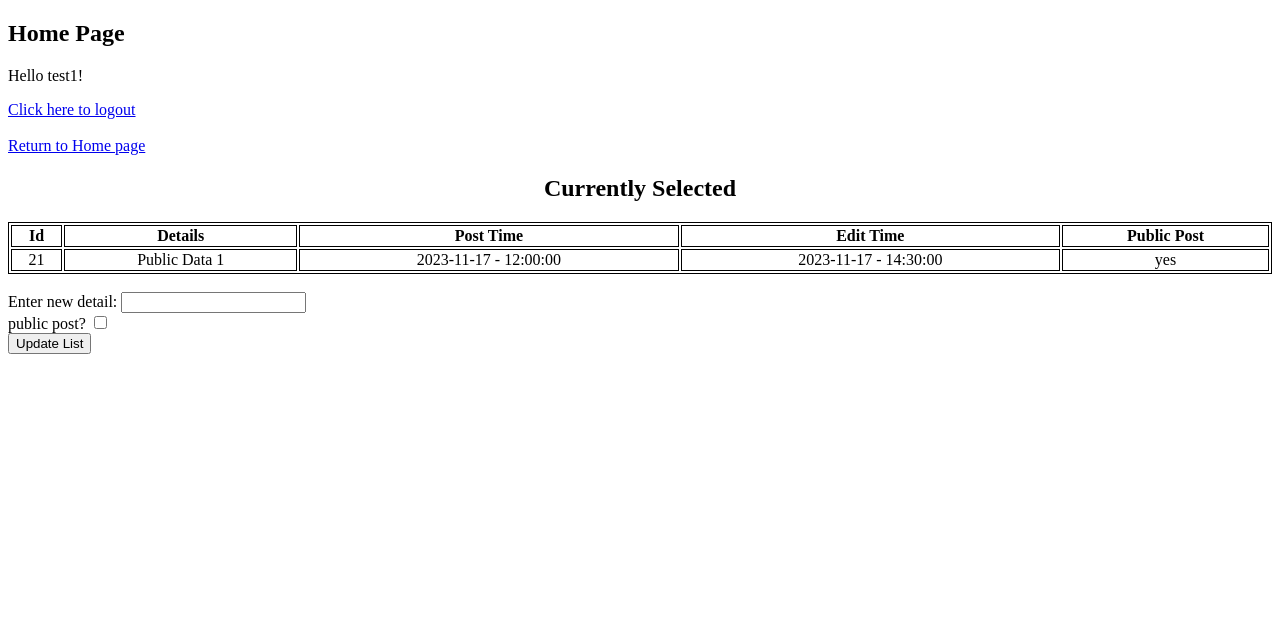
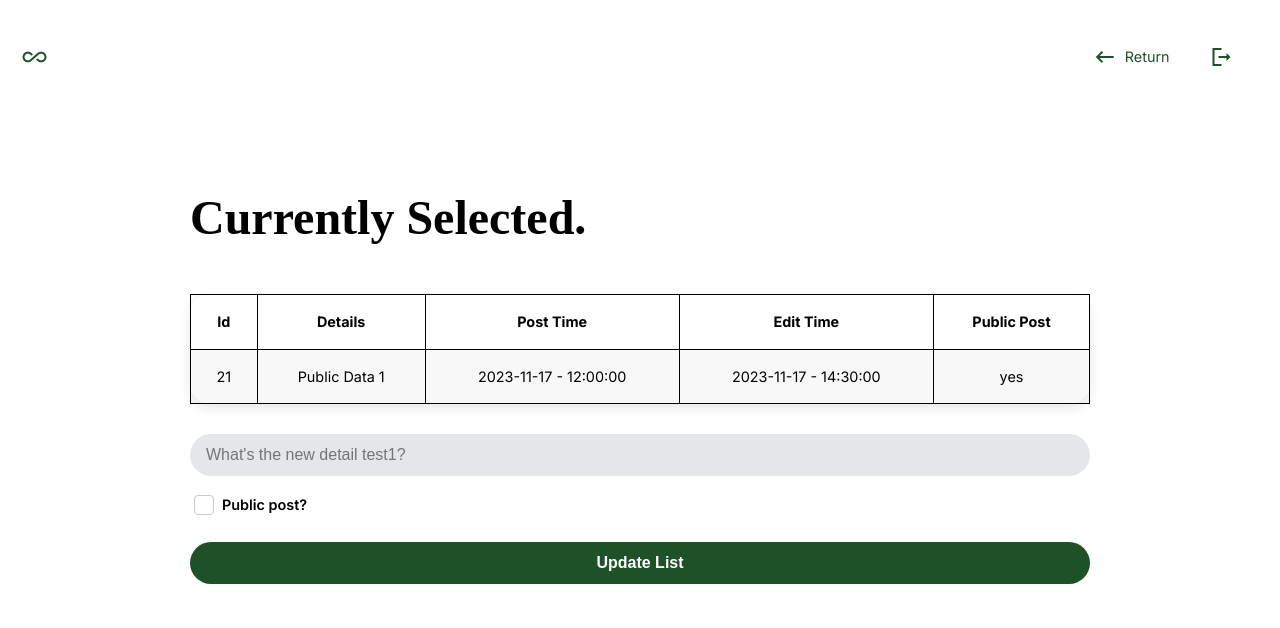
Before and after one commit to transcenddev/php-auth-crud, a PHP site: page /edit.php?id=21 in a window 1280 px wide. Shown: the top 628 px of the page. Run offline with PHP 8.4, Linux system fonts and the light colour scheme; a user stored in the database is signed in; data comes from the database, SQL or seed files in the repository; some web fonts are replaced.

Commit message:
Design the edit page

```diff
--- a/edit.php
+++ b/edit.php
@@ -38,6 +38,18 @@ if ($_SERVER['REQUEST_METHOD'] == "POST") {
 
 <head>
   <title>My first PHP website</title>
+  <link rel="stylesheet" href="./styles/main.css">
+
+  <meta charset="UTF-8">
+    <meta name="viewport" content="width=device-width, initial-scale=1.0">
+    <title>Edit Page</title>
+    <meta name="author" content="Reymar, transcenddev">
+    <meta name="description" content="php authentication crud, web design, web development">
+    <link rel="icon" href="">
+    <link rel="stylesheet" href="./styles/main.css">
+    <link rel="stylesheet" href="./styles/edit.css">
+    <script src="./js/main.js" defer></script>
+    <link href="https://fonts.googleapis.com/icon?family=Material+Icons+Sharp" rel="stylesheet">
   <style>
     table,
     th,
@@ -53,17 +65,37 @@ if ($_SERVER['REQUEST_METHOD'] == "POST") {
 </head>
 
 <body>
-  <h2>Home Page</h2>
+  <!-- Nav -->
+  <header class="header flex">
+    <div class="navbar-brand">
+      <a href="#" class="navbar-brand flex" aria-label="homepage">
+        <span class="material-icons-sharp">all_inclusive</span>
+      </a>
+    </div>
+    <nav class="navbar">
+      <ul class="nav-list flex">
+        <li>
+          <a href="home.php" class="nav-links flex"><span class="material-icons-sharp">
+          keyboard_backspace
+          </span>Return</a>
+        </li>
+        <li>
+          <a href="logout.php" class="nav-links flex">
+            <span class="material-icons-sharp">logout</span>
+          </a>
+        </li>
+      </ul>
+    </nav>
+  </header>
+  <!-- Main -->
+  <div class="wrapper">
+    <h2>Currently Selected.</h2>
     <?php
     if (!isset($_SESSION['user'])) {
       header("location:index.php"); // redirects if user is not logged in
     }
     $user = $_SESSION['user']; //assigns user value
     ?>
-  <p>Hello <?php echo $user ?>!</p> <!--Displays user's name-->
-  <a href="logout.php">Click here to logout</a><br /><br />
-  <a href="home.php">Return to Home page</a>
-  <h2 style="text-align:center">Currently Selected</h2>
     <table>
       <tr>
         <th>Id</th>
@@ -80,26 +112,22 @@ if ($_SERVER['REQUEST_METHOD'] == "POST") {
         $username_db = "root";
         $password_db = "";
         $db_name = "first_db";
-
         // Create connection
         $conn = mysqli_connect($servername, $username_db, $password_db, $db_name);
-
         // Check the connection
         if (!$conn) {
           die("Connection failed: " . mysqli_connect_error());
         }
-
         $query = mysqli_query($conn, "Select * from list_tbl Where id='$id'"); // SQL Query
         $count = mysqli_num_rows($query);
-
         if ($count > 0) {
           while ($row = mysqli_fetch_array($query)) {
             echo "<tr>";
-          echo "<td>" . $row['id'] . "</td>";
-          echo "<td>" . $row['details'] . "</td>";
-          echo "<td>" . $row['date_posted'] . " - " . $row['time_posted'] . "</td>";
-          echo "<td>" . $row['date_edited'] . " - " . $row['time_edited'] . "</td>";
-          echo "<td>" . $row['public'] . "</td>";
+            echo "<td data-cell='name'>" . $row['id'] . "</td>";
+            echo "<td data-cell='details'>" . $row['details'] . "</td>";
+            echo "<td data-cell='posted'>" . $row['date_posted'] . " - " . $row['time_posted'] . "</td>";
+            echo "<td data-cell='edited'>" . $row['date_edited'] . " - " . $row['time_edited'] . "</td>";
+            echo "<td data-cell='public'>" . $row['public'] . "</td>";
             echo "</tr>";
           }
         } else {
@@ -109,17 +137,28 @@ if ($_SERVER['REQUEST_METHOD'] == "POST") {
       ?>
     </table>
     <br />
-  <?php
-  if ($count > 0) {
-    echo '<form action="edit.php" method="POST">
-    Enter new detail: <input type="text" name="details"/><br/>
-    public post? <input type="checkbox" name="public[]" value="yes"/><br/>
-    <input type="submit" value="Update List"/>
-    </form>';
-  } else {
-    echo '<h2 align="center">There is no data to be edited.</h2>';
-  }
-  ?>
+      <?php if ($count > 0): ?>
+
+      <form action="edit.php" method="POST">
+
+        <div class="input-group">
+          <input type="text" name="details" id="details" placeholder="What's the new detail <?php echo $user; ?>?" required maxlength="13">
+        </div>
+
+        <div class="input-group checkbox-container">
+          <input class="checkbox-input" type="checkbox" name="public[]" id="public" value="yes" >
+          <label class="checkbox-label" for="public">Public post?</label>
+        </div>
+
+        <input type="submit" value="Update List" class="btn-primary"/>
+      </form>
+
+      <?php else: ?>
+
+      <h2 align="center">There is no data to be edited.</h2>
+
+      <?php endif; ?>
+  </div>
 </body>
 
 </html>
--- a/login.php
+++ b/login.php
@@ -44,7 +44,7 @@
   <button title="Sign In" type="submit" class="sign-in_btn">
     <span>Sign In</span>
   </button>
-  <a href="register.php" class="note">Already have an account?</a>
+  <div class="text-bottom">Don't have an account? <a href="register.php" class="signup-link">Signup</a></div>
 </form>
 </body>
 </html>
--- a/register.php
+++ b/register.php
@@ -91,7 +91,10 @@ if ($_SERVER["REQUEST_METHOD"] == "POST") {
     <button title="Sign In" type="submit" class="sign-in_btn">
       <span>Sign Up</span>
     </button>
-    <p class="note">Terms of use &amp; Conditions</p>
+    <div class="text-bottom">
+      <p class="note">Already have an account? <a href="login.php" class="signup-link">Signin</a></p>
+      <!-- <p class="note">Terms of use &amp; Conditions</p> -->
+    </div>
   </form>
 
   </body>
--- /dev/null
+++ b/styles/edit.css
@@ -0,0 +1,41 @@
+:root {
+  --color-primary: #000000;
+  --color-accent: #e4e6e8;
+  --color-bg: #ffffff;
+  --color-complimentary: #1E5128;
+}
+
+.header {
+  padding: 1em;
+}
+
+.navbar-brand {}
+
+.navbar {}
+
+.nav-list {
+  list-style: none;
+}
+
+.nav-list .flex {
+  margin-right: 1rem;
+}
+
+
+.nav-links {
+  color: var(--color-complimentary);
+  padding: 0.5rem;
+  /* border: 2px solid var(--color-complimentary);
+  border-radius: 20px; */
+}
+
+.material-icons-sharp {
+  margin: .5rem;
+}
+
+
+
+input[type="text"] {
+  width: 100%;
+  max-width: 100%;
+}
--- a/styles/main.css
+++ b/styles/main.css
@@ -108,6 +108,15 @@ a {
   outline: none;
   box-shadow: 0 0 0 3px rgba(0, 123, 255, 0.5);
 }
+
+
+.material-icons-sharp {
+  color: var(--color-complimentary);
+}
+
+.btn-edit {}
+
+.btn-delete {}
 
 /* Input and Label Design */
 
```
Also changed, not shown: home.php (+23 -22 lines), styles/login.css (+6 -2 lines), styles/register.css (+9 -2 lines). Lines whose indentation alone changed are shown as unchanged.
